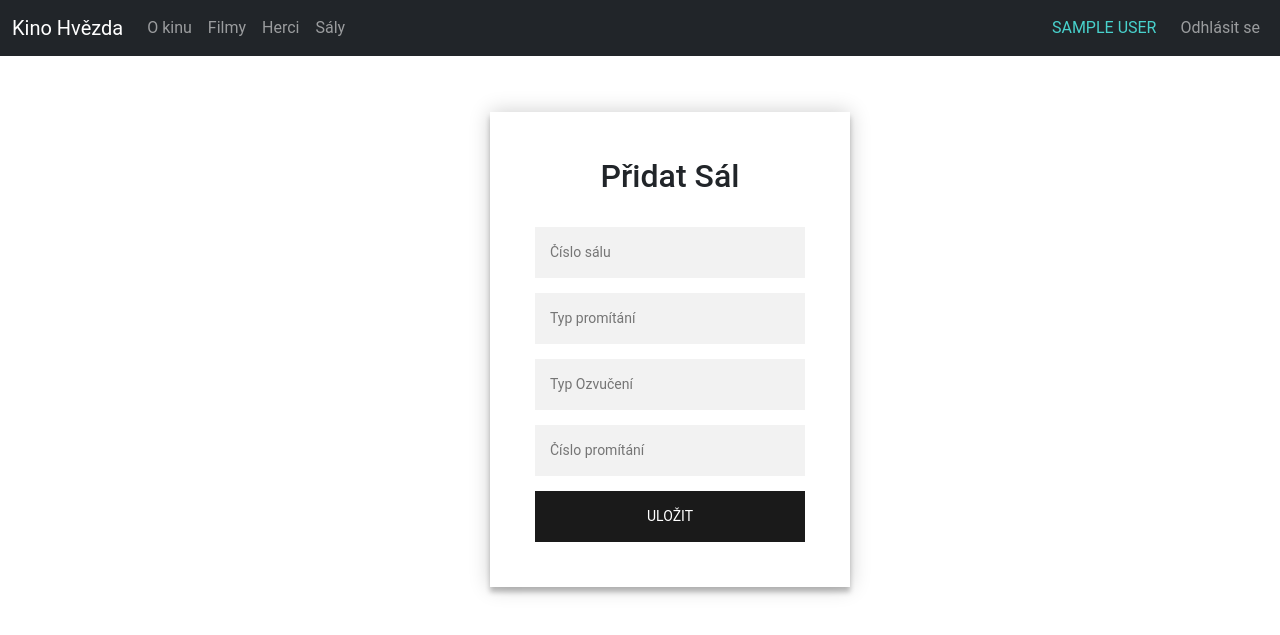
After one commit to JestrabikR/kina, a Flask app: page /addHall in a window 1280 px wide. The commit adds this page. Shown: the top 635 px of the page. Run offline with Flask 2, Linux system fonts and the light colour scheme; the visitor is signed in with stand-in values (Sample User, id 1); data comes from the database, SQL or seed files in the repository; data that the repository does not hold is empty; parts of the project's set-up code (start-up, migrations or seed data) failed here and were passed over; some libraries are stand-ins or nearby versions.

Commit message:
adding halls

```diff
--- a/app.py
+++ b/app.py
@@ -119,6 +119,31 @@ def addMovie():
          return redirect(url_for("filmy"))
 
 
+@app.route('/addHall', methods=["GET","POST"])
+def addHall():
+   try:
+      session['name'] != None
+   except:
+      return render_template('unauthorized.html')
+   else:
+      if request.method == 'GET':
+         cursor = mysql.connection.cursor()
+         cursor.execute('SELECT * FROM saly')
+         saly = cursor.fetchall()
+
+         return render_template('add_hall.html', saly=saly)
+      else:
+         hall_number = request.form['hall_number']
+         projection_type = request.form['projection_type']
+         sound_type = request.form['sound_type']
+         projection_id = request.form['projection_id']
+
+         cur = mysql.connection.cursor()
+         cur.execute("INSERT INTO saly (cislo_salu, typ_promitani, typ_ozvuceni, id_promitani) VALUES (%s, %s, %s, %s)",(hall_number,projection_type,sound_type,projection_id))
+         mysql.connection.commit()
+         return redirect(url_for("saly"))
+
+
 
 @app.route('/film')
 def film():
--- a/static/css/styles.css
+++ b/static/css/styles.css
@@ -75,8 +75,11 @@ h1:not(#main_h1){
   max-width: 360px;
   margin: 0 auto 100px;
   padding: 45px;
+  text-align: left;
+  box-shadow: 0 0 20px 0 rgba(0, 0, 0, 0.2), 0 5px 5px 0 rgba(0, 0, 0, 0.24);
+}
+.login-page h2{
   text-align: center;
-  box-shadow: 0 0 20px 0 rgba(0, 0, 0, 0.2), 0 5px 5px 0 rgba(0, 0, 0, 0.24);
 }
 .login-page input {
   font-family: "Roboto", sans-serif;
--- /dev/null
+++ b/templates/add_hall.html
@@ -0,0 +1,31 @@
+{% extends "layout.html" %}
+
+{% block head %}
+<title>Přidat film</title>
+{% endblock %}
+
+{% block body %}
+<div class="container-login">
+    <div class="login-page">
+        <h2 id="login_h2">Přidat Sál</h2>
+        <form action="/addHall" class="login-form" method="POST">
+            <div class="form-group">
+                <input type="number" placeholder="Číslo sálu" name="hall_number"/>
+            </div>
+            <!--Dodělat select option ANO/NE-->
+            <div class="form-group">
+                <input type="number" placeholder="Typ promítání" name="projection_type"/>
+            </div>
+            <div class="form-group">
+                <input type="number" placeholder="Typ Ozvučení" name="sound_type"/>
+            </div>
+            <div class="form-group">
+                <input type="number" placeholder="Číslo promítání" name="projection_id"/>
+            </div>
+            <div class="form-group">
+                <button type="submit">Uložit</button>
+            </div>
+        </form>
+    </div>
+</div>
+{% endblock %}
--- a/templates/saly.html
+++ b/templates/saly.html
@@ -10,6 +10,9 @@
   <h1 id="main_h1" style="color: black; margin-top: 5rem;">Sály</h1>
   </div>
   <div class="container" id="main">
+    {% if session['name'] %}
+    <a href="{{url_for('addHall')}}"class="btn btn-success"><span id="plus">+</span> Přidat sál</a>
+    {% endif %}
 
     <table class="table">
       <thead class="thead-dark">
--- a/templates/update_movie.html
+++ b/templates/update_movie.html
@@ -11,12 +11,15 @@
             <h2 id="login_h2">Upravit Film</h2>
             <form action="/updatemovie/{{film['id_filmu']}}" class="login-form" method="POST">
                 <div class="form-group">
+                    <label>Název filmu</label>
                     <input type="text" placeholder="Název" name="movie_name" value="{{film['nazev']}}"/>
                 </div>
                 <div class="form-group">
+                    <label>Délka filmu</label>
                     <input type="number" placeholder="Délka" name="length" value="{{film['delka']}}"/>
                 </div>
                 <div class="form-group">
+                    <label>Typ filmu</label>
                     <p>
                         <SELECT name="type" class="form-select">
                         {% for type in types %}
@@ -27,6 +30,7 @@
                     <!--<input type="number" placeholder="Typ filmu" name="type"/>-->
                 </div>
                 <div class="form-group">
+                    <label>Žánr filmu</label>
                     <p>
                         <SELECT name="genre" class="form-select">
                         {% for genre in genres %}
```
Also changed, not shown: templates/update_hall.html (+6 -3 lines).
